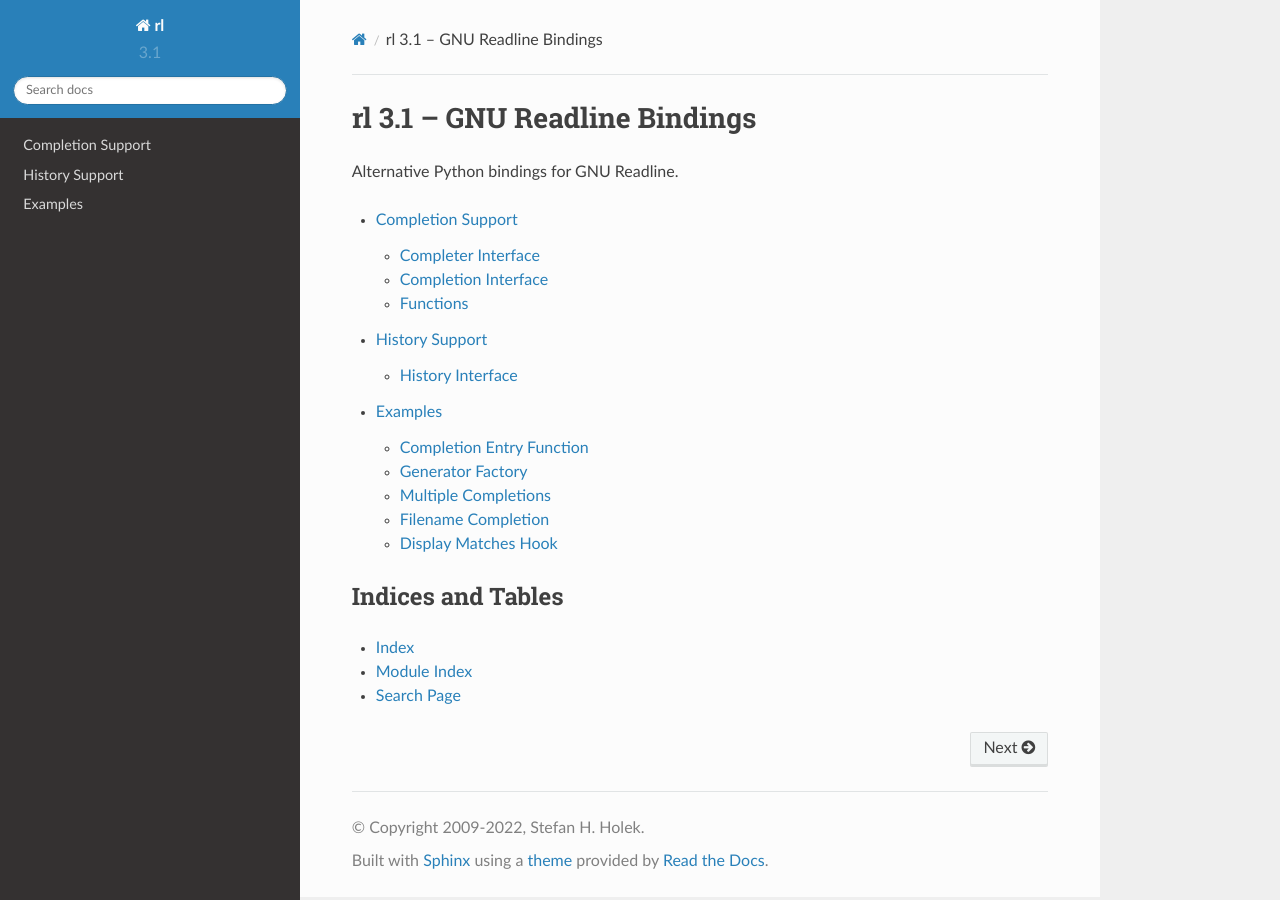
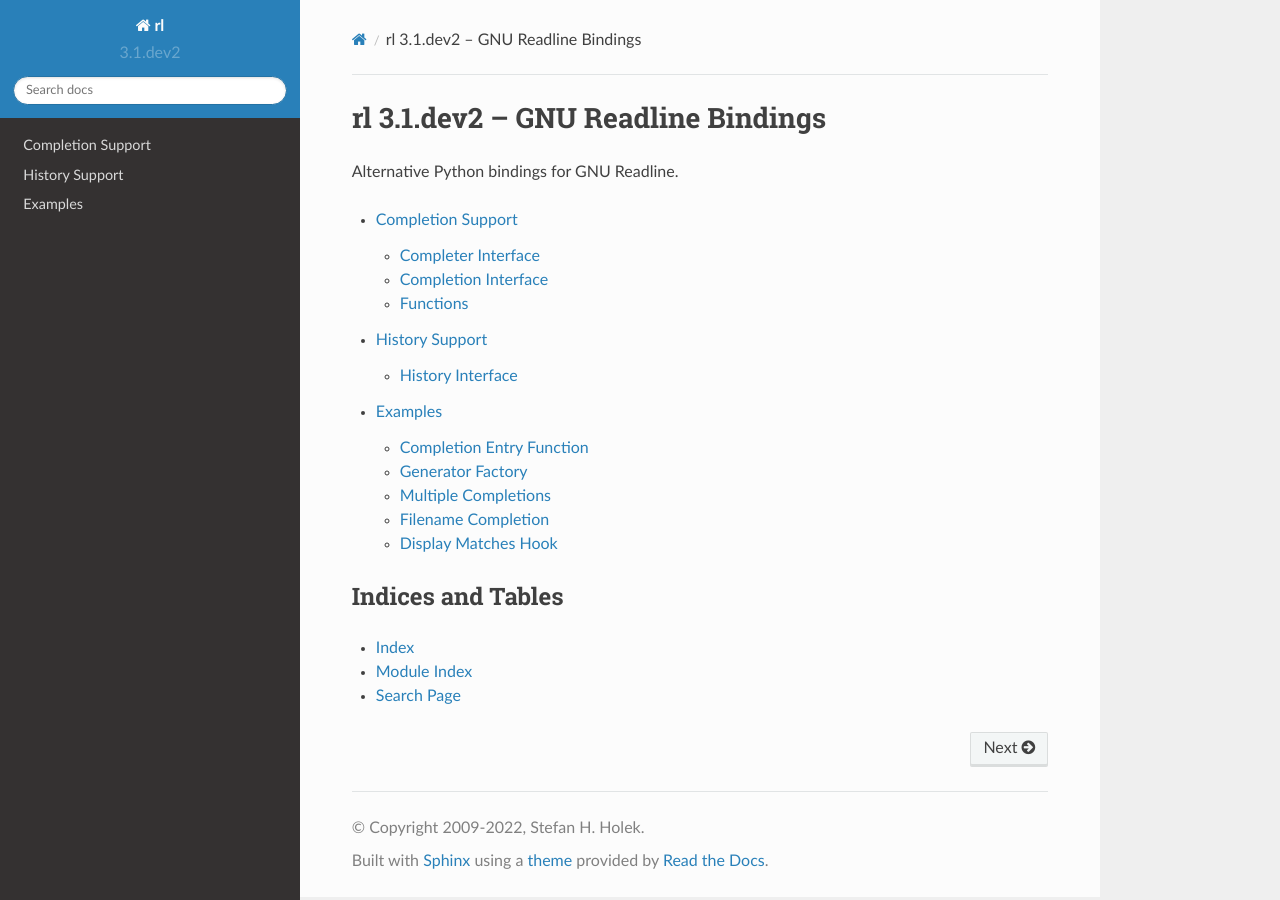
Before and after one commit to stefanholek/rl, a Sphinx documentation site: the page built from docs/index.rst, in a window 1280 px wide. Built offline with Sphinx 7.4.7 and the Read the Docs theme 2.0.0, drawn with Linux system fonts in a browser that asks for light colours; pages that are not in the unit, such as notebooks, are missing from menus.

Commit message:
Add dev tag to docs version on main.

```diff
--- a/docs/conf.py
+++ b/docs/conf.py
@@ -48,9 +48,9 @@ copyright = u'2009-%s, Stefan H. Holek' % time.strftime('%Y')
 # built documents.
 #
 # The full version, including alpha/beta/rc tags.
-release = '3.1'
+release = '3.1.dev2'
 # The short X.Y version.
-version = '3.1'
+version = '3.1.dev2'
 
 # The language for content autogenerated by Sphinx. Refer to documentation
 # for a list of supported languages.
--- a/setup.cfg
+++ b/setup.cfg
@@ -1,5 +1,5 @@
 [egg_info]
-tag_build = dev0
+tag_build = dev2
 
 [build_sphinx]
 source_dir = docs
```
